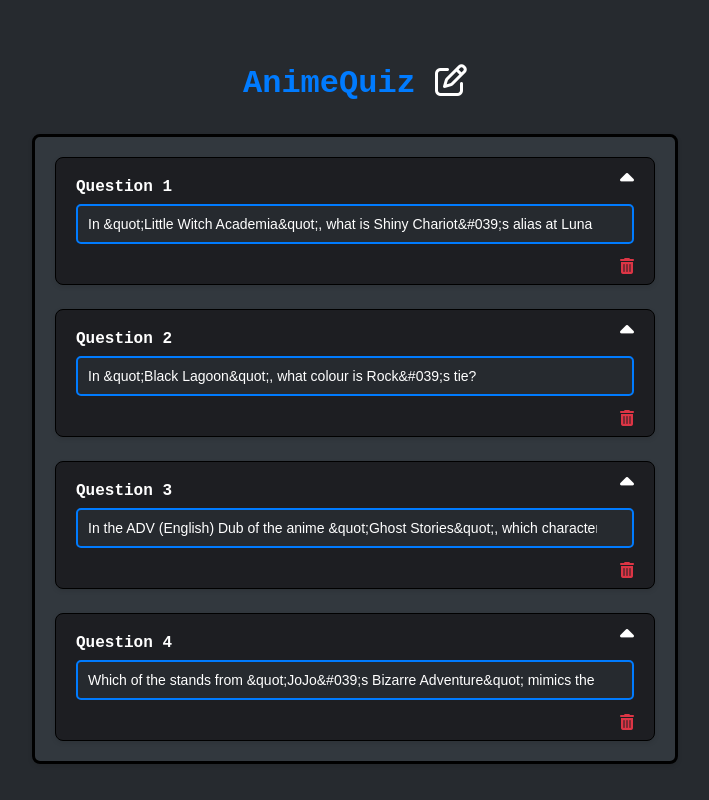
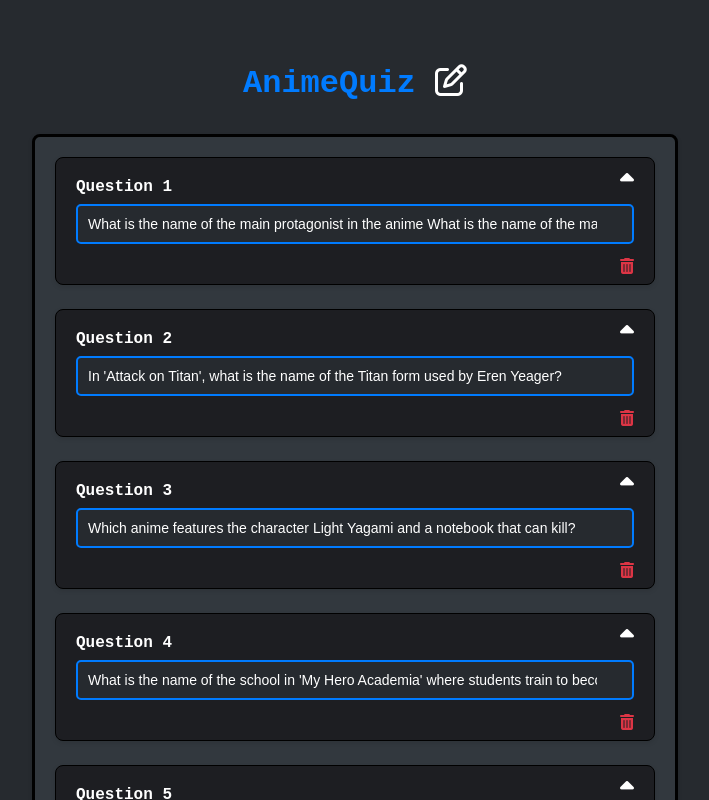
Before and after one commit to gangueboris/AnimeQuiz, an Angular app: page /edit-question in a window 1280 px wide. Shown: the top 800 px of the page, without its empty margins (285-994 px from the left). Built offline with nearby package versions, Linux system fonts and the light colour scheme.

Commit message:
add quiz services, remove isVisible from dataQuestions

```diff
--- a/src/app/components/edit-question/edit-question.component.ts
+++ b/src/app/components/edit-question/edit-question.component.ts
@@ -1,5 +1,6 @@
 import { Component, OnInit, signal } from '@angular/core';
 import { ReactiveFormsModule, FormBuilder, FormGroup,FormControl, FormArray, Validators } from '@angular/forms';
+import { flatMap } from 'rxjs';
 
 @Component({
   selector: 'app-edit-question',
@@ -20,7 +21,7 @@ import { ReactiveFormsModule, FormBuilder, FormGroup,FormControl, FormArray, Val
           <form [id]="'form-' + i" class="quiz-container" [formGroup]="quizForms[i]" (ngSubmit)="onUpdateSubmit(i)">
             <div class="question-section">
               <label for="question" class="question-label">Question {{ i + 1 }}
-                @if(dataQuestions[i].isVisible) {
+                @if( isFormVisible(i)) {
                   <i class="fa-solid fa-caret-down down-icon" (click)="toggleVisibleIcon(i);"></i>
                 }@else {
                   <i class="fa-solid fa-caret-up up-icon" (click)="toggleVisibleIcon(i);"></i>
@@ -29,7 +30,7 @@ import { ReactiveFormsModule, FormBuilder, FormGroup,FormControl, FormArray, Val
               <input type="text" id="question" placeholder="Your Question Here..." class="question-input"  formControlName="question"/>
             </div>
 
-              @if(data.isVisible) {
+              @if( isFormVisible(i)) {
                 <div formArrayName="choices" class="choices-section">
                   <p class="choices-label">Choices</p>
                   @for(choice of choices(i).controls; track choice; let j = $index) {
@@ -52,7 +53,7 @@ import { ReactiveFormsModule, FormBuilder, FormGroup,FormControl, FormArray, Val
                 <button type="submit" class="form-submit-btn" [disabled]="quizForms[i].invalid" [class.active-diseable]="quizForms[i].invalid">Save</button>
               }
 
-            @if(!data.isVisible) {
+            @if(!isFormVisible(i)) {
               <i class="fa-solid fa-trash-can delete-icon" (click)="toggleDeleteQuestion(i)"></i>
             }
           </form>
@@ -145,7 +146,23 @@ export class EditQuestionComponent implements OnInit{
 
   // Toggle visibility of question
   toggleVisibleIcon(index: number): void {
-    this.dataQuestions[index].isVisible = !this.dataQuestions[index].isVisible;
+    const formElement = document.getElementById('form-'+ index);
+    if(this.isFormVisible(index)) {
+      formElement?.classList.remove('isFormVisible');
+    }else {
+      formElement?.classList.add('isFormVisible');
+    }
+  }
+
+  // Function to check is the form is visible or not
+  isFormVisible(formId: number) : boolean {
+    const formElement = document.getElementById('form-'+ formId);
+    if(formElement?.classList.contains('isFormVisible')) {
+      return true;
+    }else {
+      return false;
+    }
+
   }
 
   // Delete question
@@ -213,59 +230,51 @@ export class EditQuestionComponent implements OnInit{
 
   dataQuestions = [
     {
-            "type": "multiple",
-            "difficulty": "medium",
-            "category": "Entertainment: Japanese Anime &amp; Manga",
-            "question": "In &quot;Little Witch Academia&quot;, what is Shiny Chariot&#039;s alias at Luna Nova Academy?",
-            "correct_answer": "Ursula Callistis",
-            "incorrect_answers": [
-              "Croix Meridies",
-              "Miranda Holbrook",
-              "Anne Finnelan",
-              "Boris gangue",
-            ],
-            "isVisible": false
+      question: "What is the name of the main protagonist in the anime What is the name of the main protagonist in the anime 'Naruto'?",
+      correct_answer: "Naruto Uzumaki",
+      incorrect_answers: [
+        "Sasuke Uchiha",
+        "Kakashi Hatake",
+        "Sakura Haruno"
+      ]
     },
     {
-            "type": "multiple",
-            "difficulty": "medium",
-            "category": "Entertainment: Japanese Anime &amp; Manga",
-            "question": "In &quot;Black Lagoon&quot;, what colour is Rock&#039;s tie?",
-            "correct_answer": "Teal",
-            "incorrect_answers": [
-              "Crimson",
-              "Dark Brown",
-              "Black"
-            ],
-            "isVisible": false
+      question: "In 'Attack on Titan', what is the name of the Titan form used by Eren Yeager?",
+      correct_answer: "Attack Titan",
+      incorrect_answers: [
+        "Colossal Titan",
+        "Armored Titan",
+        "Beast Titan"
+      ]
     },
     {
-            "type": "multiple",
-            "difficulty": "medium",
-            "category": "Entertainment: Japanese Anime &amp; Manga",
-            "question": "In the ADV (English) Dub of the anime &quot;Ghost Stories&quot;, which character is portrayed as a Pentacostal Christian?",
-            "correct_answer": "Momoko Koigakubo",
-            "incorrect_answers": [
-              "Hajime Aoyama",
-              "Satsuki Miyanoshita",
-              "Mio Itai"
-            ],
-            "isVisible": false
+      question: "Which anime features the character Light Yagami and a notebook that can kill?",
+      correct_answer: "Death Note",
+      incorrect_answers: [
+        "Tokyo Ghoul",
+        "Code Geass",
+        "Psycho-Pass"
+      ]
     },
     {
-            "type": "multiple",
-            "difficulty": "medium",
-            "category": "Entertainment: Japanese Anime &amp; Manga",
-            "question": "Which of the stands from &quot;JoJo&#039;s Bizarre Adventure&quot; mimics the likeness of a tomato?",
-            "correct_answer": "Pearl Jam",
-            "incorrect_answers": [
-              "Red Hot Chili Pepper",
-              "Cream Starter",
-              "Nut King Call"
-            ],
-            "isVisible": false
+      question: "What is the name of the school in 'My Hero Academia' where students train to become heroes?",
+      correct_answer: "U.A. High School",
+      incorrect_answers: [
+        "Shiketsu High School",
+        "Ketsubutsu Academy",
+        "Hosu Academy"
+      ]
+    },
+    {
+      question: "In the anime 'Dragon Ball Z', what is the name of Goku's original Saiyan name?",
+      correct_answer: "Kakarot",
+      incorrect_answers: [
+        "Raditz",
+        "Bardock",
+        "Vegeta"
+      ]
     }
-        ]
+  ];
 
 }
 
--- a/src/app/components/home/types-quiz.ts
+++ /dev/null
@@ -1,3 +0,0 @@
-export interface UserResponse {
-    user_response: string;
-}
--- a/src/app/components/quiz/quiz.component.ts
+++ b/src/app/components/quiz/quiz.component.ts
@@ -1,6 +1,5 @@
 import { Component, OnInit } from '@angular/core';
-import { UserResponse } from '../home/types-quiz';
-
+import { UserResponse } from '../../types-quiz';
 
 @Component({
   selector: 'app-quiz',
@@ -250,8 +249,7 @@ export class QuizComponent implements OnInit{
         "Sasuke Uchiha",
         "Kakashi Hatake",
         "Sakura Haruno"
-      ],
-      isVisible: false
+      ]
     },
     {
       question: "In 'Attack on Titan', what is the name of the Titan form used by Eren Yeager?",
@@ -260,8 +258,7 @@ export class QuizComponent implements OnInit{
         "Colossal Titan",
         "Armored Titan",
         "Beast Titan"
-      ],
-      isVisible: false
+      ]
     },
     {
       question: "Which anime features the character Light Yagami and a notebook that can kill?",
@@ -270,8 +267,7 @@ export class QuizComponent implements OnInit{
         "Tokyo Ghoul",
         "Code Geass",
         "Psycho-Pass"
-      ],
-      isVisible: false
+      ]
     },
     {
       question: "What is the name of the school in 'My Hero Academia' where students train to become heroes?",
@@ -280,8 +276,7 @@ export class QuizComponent implements OnInit{
         "Shiketsu High School",
         "Ketsubutsu Academy",
         "Hosu Academy"
-      ],
-      isVisible: false
+      ]
     },
     {
       question: "In the anime 'Dragon Ball Z', what is the name of Goku's original Saiyan name?",
@@ -290,8 +285,7 @@ export class QuizComponent implements OnInit{
         "Raditz",
         "Bardock",
         "Vegeta"
-      ],
-      isVisible: false
+      ]
     }
   ];
 
--- /dev/null
+++ b/src/app/types-quiz.ts
@@ -0,0 +1,12 @@
+// user's response choice in the quiz
+export interface UserResponse {
+    user_response: string;
+}
+
+
+// Quiz data
+export interface Quiz {
+    questions: string;
+    correct_answer: string;
+    incorrect_answers: Array<string>;
+}
```
Also changed, not shown: src/app/services/quiz.service.ts (added, +33 -0 lines), notes.txt, 1 other file (tests, documents, lock files or other folders). Lines whose indentation alone changed are shown as unchanged.
